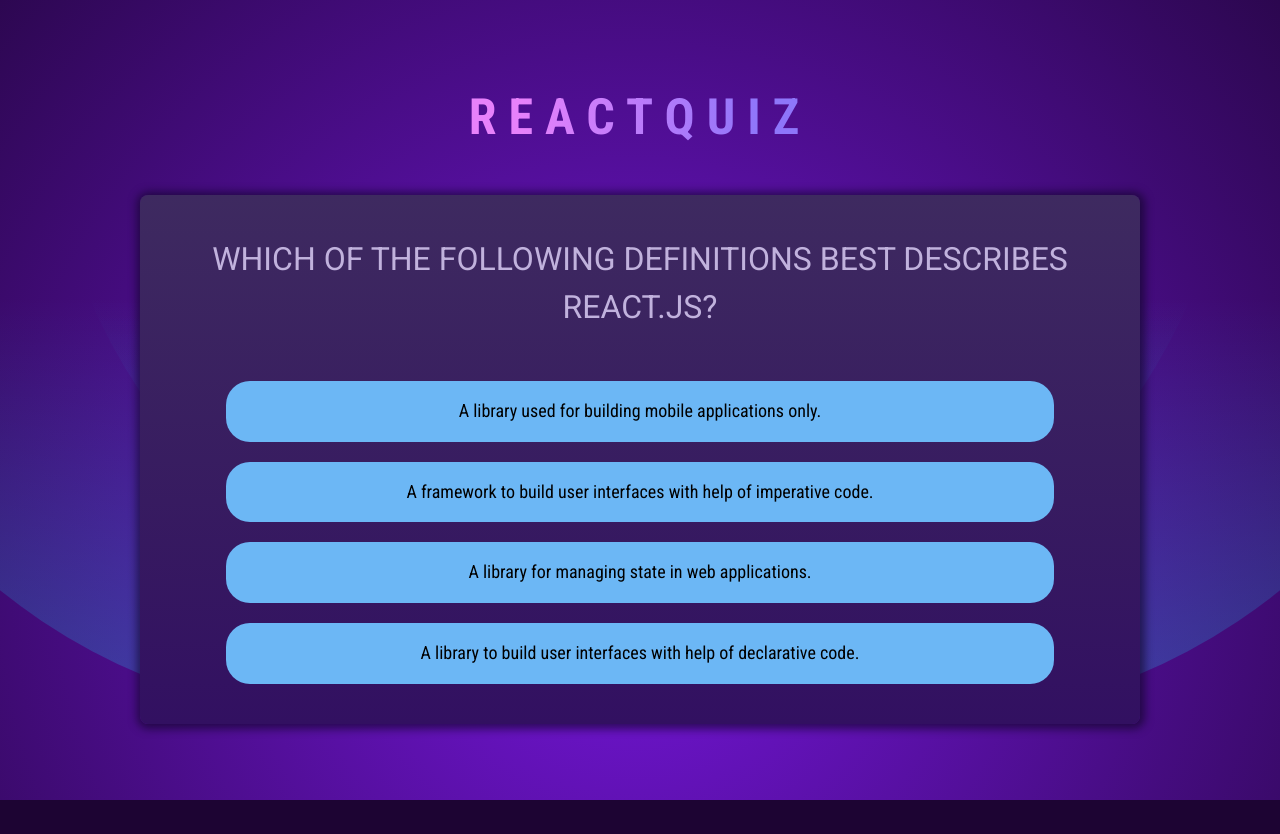
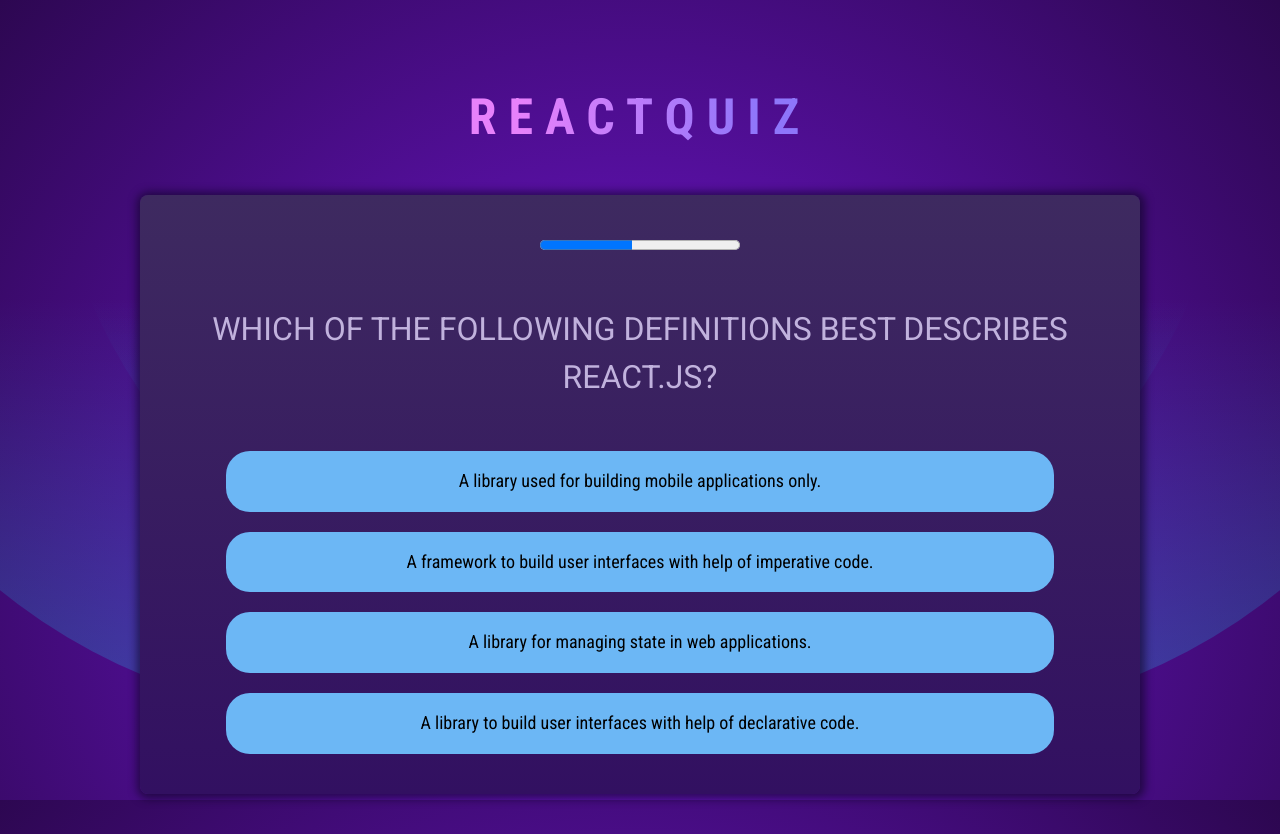
Before and after one commit to OllaWilk/quiz-app, a React (Vite) app: page / in a window 1280 px wide. Before the commit the page ends 800 px from the top, so only its background shows below. Built offline with nearby package versions, Linux system fonts and the light colour scheme.

Commit message:
add questionTimer

```diff
--- /dev/null
+++ b/src/component/QuestionTimer/QuestionTimer.tsx
@@ -0,0 +1,30 @@
+import { useEffect, useState } from 'react';
+import './QuestionTimer.scss';
+
+interface Props {
+  timeout: number;
+  onTimeOut: () => void;
+}
+
+export const QuestionTimer = ({ timeout, onTimeOut }: Props) => {
+  const [remainingTime, setRemainingTime] = useState<number>(timeout);
+
+  useEffect(() => {
+    const timer = setTimeout(onTimeOut, timeout);
+    return () => {
+      clearTimeout(timer);
+    };
+  }, [timeout, onTimeOut]);
+
+  useEffect(() => {
+    const interval = setInterval(() => {
+      setRemainingTime((prevRemainingTime) => prevRemainingTime - 100);
+    }, 100);
+
+    return () => {
+      clearInterval(interval);
+    };
+  }, []);
+
+  return <progress id='question-time' max={timeout} value={remainingTime} />;
+};
--- a/src/component/Quiz/Quiz.tsx
+++ b/src/component/Quiz/Quiz.tsx
@@ -1,20 +1,26 @@
-import { useState } from 'react';
+import { useState, useCallback } from 'react';
 import { QUESTIONS } from '../../questions';
 import { Summary } from '../Summary/Summary';
 import './Quiz.scss';
+import { QuestionTimer } from '../QuestionTimer/QuestionTimer';
 
 export const Quiz = () => {
-  const [userAnswers, setUserAnswers] = useState<string[]>([]);
+  const [userAnswers, setUserAnswers] = useState<(string | null)[]>([]);
 
   const activeQuestionIndex = userAnswers.length;
 
   const quizIsComplete = activeQuestionIndex === QUESTIONS.length;
 
-  const handleSelectedAnswer = (selectedAnswer: string) => {
+  const handleSelectedAnswer = useCallback((selectedAnswer: string | null) => {
     setUserAnswers((prevUserAnswer) => {
       return [...prevUserAnswer, selectedAnswer];
     });
-  };
+  }, []);
+
+  const handleSkipAnswer = useCallback(
+    () => handleSelectedAnswer(null),
+    [handleSelectedAnswer]
+  );
 
   if (quizIsComplete) {
     return <Summary />;
@@ -26,6 +32,11 @@ export const Quiz = () => {
   return (
     <div id='quiz'>
       <div id='question'>
+        <QuestionTimer
+          key={activeQuestionIndex}
+          timeout={10000}
+          onTimeOut={handleSkipAnswer}
+        />
         <h2>{QUESTIONS[activeQuestionIndex].text}</h2>
         <ul id='answers'>
           {shuffledAnswers.map((answer) => (
```
Also changed, not shown: src/component/QuestionTimer/QuestionTimer.scss (added).
